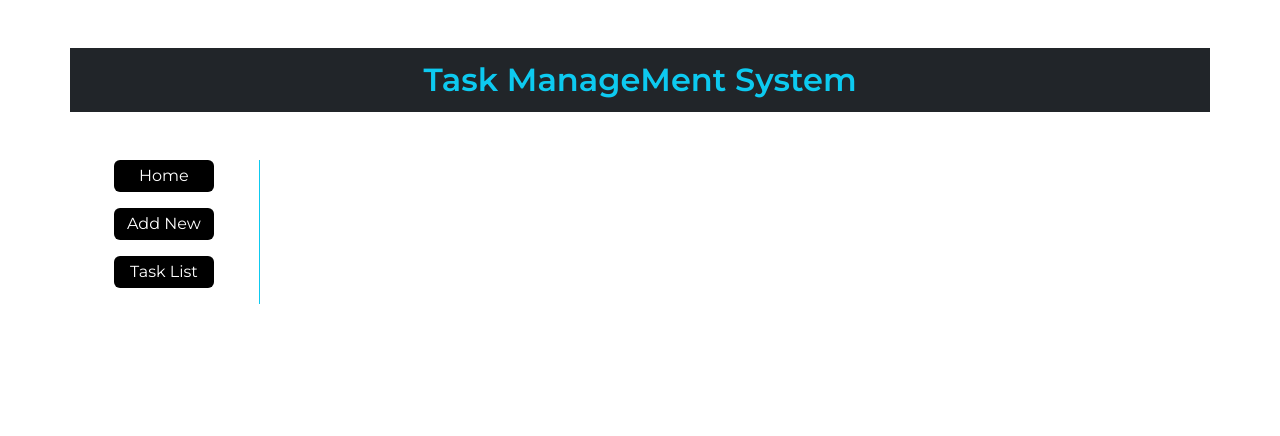
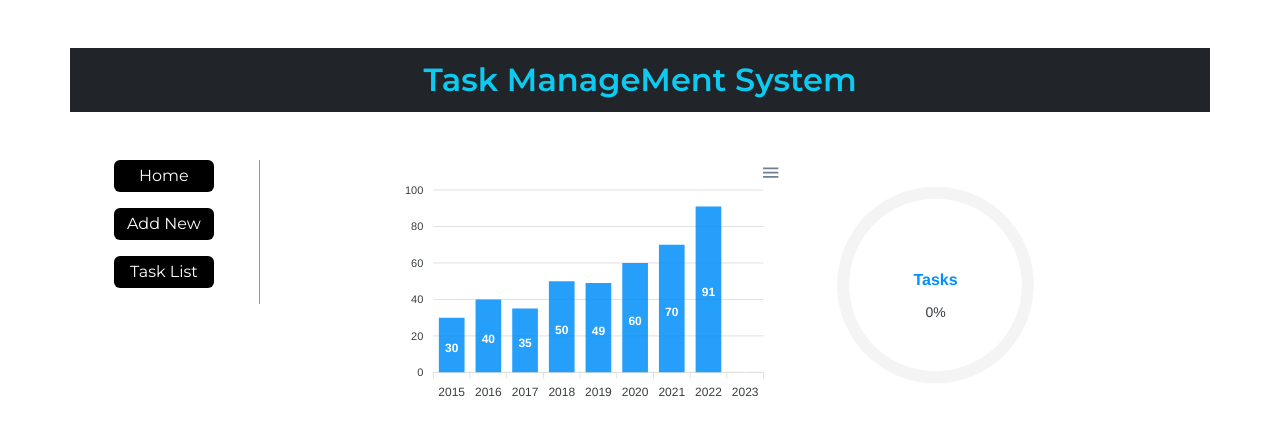
Before and after one commit to IqbalHossain4/task-management-front-end, a React (Vite) app: page / in a window 1280 px wide. Shown: the top 436 px of the page. Built offline with nearby package versions, Linux system fonts and the light colour scheme; no server answers.

Commit message:
implement home page

```diff
--- a/package.json
+++ b/package.json
@@ -11,10 +11,12 @@
   },
   "dependencies": {
     "@tanstack/react-query": "^4.32.1",
+    "apexcharts": "^3.41.1",
     "bootstrap": "^4.6.0",
     "localforage": "^1.10.0",
     "match-sorter": "^6.3.1",
     "react": "^18.2.0",
+    "react-apexcharts": "^1.4.1",
     "react-bootstrap": "^2.8.0",
     "react-dom": "^18.2.0",
     "react-icons": "^4.10.1",
--- a/src/Components/AddTask/AddTask.jsx
+++ b/src/Components/AddTask/AddTask.jsx
@@ -26,7 +26,7 @@ const AddTask = () => {
       description: taskDescription,
       status: "incomplete",
     };
-    fetch("http://localhost:5000/addTask", {
+    fetch("https://task-management-back-end-kohl.vercel.app/addTask", {
       method: "POST",
       headers: {
         "content-type": "application/json",
--- a/src/Components/EditTask/EditTask.jsx
+++ b/src/Components/EditTask/EditTask.jsx
@@ -13,13 +13,16 @@ const EditTask = () => {
       title: taskTitle,
       description: taskDescription,
     };
-    fetch(`http://localhost:5000/editTask/${taskData._id}`, {
-      method: "PATCH",
-      headers: {
-        "content-type": "application/json",
-      },
-      body: JSON.stringify(task),
-    })
+    fetch(
+      `https://task-management-back-end-kohl.vercel.app/editTask/${taskData._id}`,
+      {
+        method: "PATCH",
+        headers: {
+          "content-type": "application/json",
+        },
+        body: JSON.stringify(task),
+      }
+    )
       .then((res) => res.json())
       .then((data) => {
         if (data.modifiedCount > 0) {
--- /dev/null
+++ b/src/Components/HomePage/HomePage.jsx
@@ -0,0 +1,61 @@
+import React, { useState } from "react";
+import Chart from "react-apexcharts";
+import useTask from "../../Hooks/useTask";
+
+const HomePage = () => {
+  const [storeTask] = useTask();
+  var updateValue = parseInt(storeTask.length);
+
+  const [chartData, setChartData] = useState({
+    options: {
+      chart: {
+        id: "apexchart-example",
+      },
+      xaxis: {
+        categories: [2015, 2016, 2017, 2018, 2019, 2020, 2021, 2022, 2023],
+      },
+    },
+    series: [
+      {
+        name: "series-1",
+        data: [30, 40, 35, 50, 49, 60, 70, 91, updateValue],
+      },
+    ],
+  });
+  const options = {
+    labels: ["Tasks"],
+    plotOptions: {
+      radialBar: {
+        hollow: {
+          size: "70%",
+        },
+      },
+    },
+  };
+  const calCulateValue = updateValue % 100;
+  const series = [calCulateValue];
+
+  return (
+    <div className="d-md-flex w-75 mx-md-auto   ">
+      <div>
+        <Chart
+          options={chartData.options}
+          series={chartData.series}
+          type="bar"
+          height={250}
+          width={400}
+        />
+      </div>
+      <div className="radialbar">
+        <Chart
+          options={options}
+          series={series}
+          type="radialBar"
+          height="250"
+        />
+      </div>
+    </div>
+  );
+};
+
+export default HomePage;
--- a/src/Components/TaskList/TaskList.jsx
+++ b/src/Components/TaskList/TaskList.jsx
@@ -7,7 +7,7 @@ const TaskList = () => {
   const [storeTask] = useTask();
   //   handle Status and Update Status
   const handleStatus = (id) => {
-    fetch(`http://localhost:5000/taskStatus/${id}`, {
+    fetch(`https://task-management-back-end-kohl.vercel.app/taskStatus/${id}`, {
       method: "PATCH",
       headers: {
         "content-type": "application/json",
@@ -39,9 +39,12 @@ const TaskList = () => {
       confirmButtonText: "Yes, delete it!",
     }).then((result) => {
       if (result.isConfirmed) {
-        fetch(`http://localhost:5000/taskDelete/${id}`, {
+        fetch(
+          `https://task-management-back-end-kohl.vercel.app/taskDelete/${id}`,
+          {
             method: "DELETE",
-        })
+          }
+        )
           .then((res) => res.json())
           .then((data) => {
             if (data.deletedCount > 0) {
@@ -55,6 +58,7 @@ const TaskList = () => {
     <div>
       <h4 className="text-bg-dark  py-1">All Task List</h4>
       {storeTask.length !== 0 ? (
+        <div className="table-responsive">
           <table className="table table-dark table-striped">
             <thead>
               <tr className="text-start">
@@ -107,6 +111,7 @@ const TaskList = () => {
               </tbody>
             ))}
           </table>
+        </div>
       ) : (
         <div>
           <h5>
--- a/src/Hooks/useTask.jsx
+++ b/src/Hooks/useTask.jsx
@@ -4,7 +4,7 @@ const useTask = () => {
   const [storeTask, setStoreTask] = useState([]);
   // load Task
   useEffect(() => {
-    fetch("http://localhost:5000/tasks")
+    fetch("https://task-management-back-end-kohl.vercel.app/tasks")
       .then((res) => res.json())
       .then((data) => setStoreTask(data));
   }, [storeTask]);
--- a/src/main.jsx
+++ b/src/main.jsx
@@ -7,12 +7,17 @@ import AddTask from "./Components/AddTask/AddTask";
 import TaskList from "./Components/TaskList/TaskList";
 import EditTask from "./Components/EditTask/EditTask";
 import ViewTask from "./Components/ViewTask/ViewTask";
+import HomePage from "./Components/HomePage/HomePage";
 
 const router = createBrowserRouter([
   {
     path: "/",
     element: <Home />,
     children: [
+      {
+        path: "/",
+        element: <HomePage />,
+      },
       {
         path: "addTask",
         element: <AddTask />,
@@ -25,13 +30,17 @@ const router = createBrowserRouter([
         path: "editTask/:id",
         element: <EditTask />,
         loader: ({ params }) =>
-          fetch(`http://localhost:5000/tasks/${params.id}`),
+          fetch(
+            `https://task-management-back-end-kohl.vercel.app/tasks/${params.id}`
+          ),
       },
       {
         path: "viewTask/:id",
         element: <ViewTask />,
         loader: ({ params }) =>
-          fetch(`http://localhost:5000/tasks/${params.id}`),
+          fetch(
+            `https://task-management-back-end-kohl.vercel.app/tasks/${params.id}`
+          ),
       },
     ],
   },
--- a/src/pages/Home.jsx
+++ b/src/pages/Home.jsx
@@ -11,7 +11,7 @@ const Home = () => {
             Task ManageMent System
           </nav>
           {/* Task sidebar */}
-          <div className="col col-lg-2 h-100  border-end border-info">
+          <div className="col col-lg-2  h-100  border-end border-info">
             <ul>
               <li>
                 <Link to="/">
```
Also changed, not shown: 1 other file (tests, documents, lock files or other folders). Lines whose indentation alone changed are shown as unchanged.
